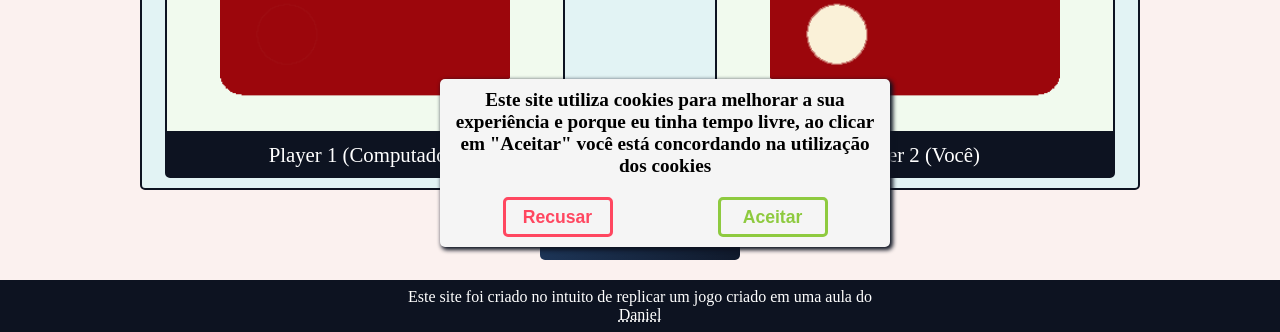
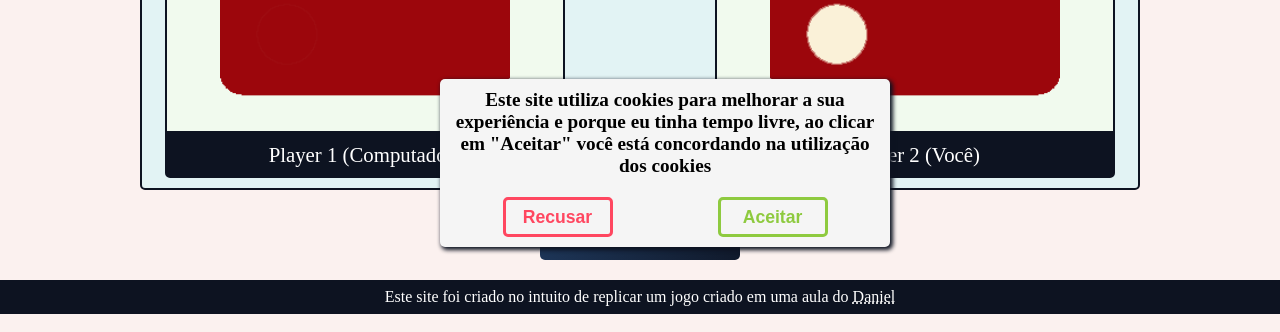
Before and after one commit to Jhonathan0202/Sorte-nos-dados, a plain HTML site: page index.html in a window 1280 px wide. Shown: the part 551-883 px from the top of the page. Drawn offline with Linux system fonts and the light colour scheme.

Commit message:
Ajeitando o footer
fixar o footer quando o body for menor que a página ao redimensionar ou carregar a página e ajeitando o texto

```diff
--- a/index.html
+++ b/index.html
@@ -83,7 +83,7 @@
     </div>
     <footer>
         <p>
-            Este site foi criado no intuito de replicar um jogo criado em uma aula do
+            Este site foi criado no intuito de replicar um jogo criado em uma aula do&nbsp;
             <div class="tooltip">
                 Daniel
                 <span class="tooltipText">
--- a/js/index.js
+++ b/js/index.js
@@ -5,6 +5,17 @@ let wins = 0;
 let fails = 0;
 let plays = 4;
 let btnRoll = document.querySelector("button#roll");
+
+function fixFooter(){
+    let footer = document.querySelector("footer");
+    if((document.body.offsetHeight - footer.offsetHeight) < window.innerHeight){
+        footer.style.position = "absolute";
+        footer.style.bottom = "0px";
+    } else{
+        footer.style.removeProperty("position");
+        footer.style.removeProperty("bottom");
+    }
+}
 
 function getCookie(cName){
     let arrayCookies = decodeURIComponent(document.cookie).split(";");
@@ -52,6 +63,7 @@ function setCookie(cName, cValue, exDays){
 }
 
 window.addEventListener("load", ()=>{
+    fixFooter();
     let userStatus = getCookie("plays");
     if(userStatus != ""){
         wins = Number(JSON.parse(userStatus)["win"]);
@@ -63,6 +75,8 @@ window.addEventListener("load", ()=>{
         document.querySelector("div#divCookie").style.display = "block";
     }
 });
+
+window.addEventListener("resize", ()=>{fixFooter()});
 
 document.querySelector("button#cookieAccept").addEventListener("click", ()=>{
     let initPlay = {
--- a/style/index.css
+++ b/style/index.css
@@ -300,8 +300,15 @@ footer{
     margin-top: 13px;
     background-color: var(--blue-black);
     color: white;
+    width: 100%;
     padding: 8px 5px;
     text-align: center;
+    display: flex;
+    justify-content: center;
+}
+
+footer > p{
+    display: inline-block;
 }
 
 div.tooltip{
```
